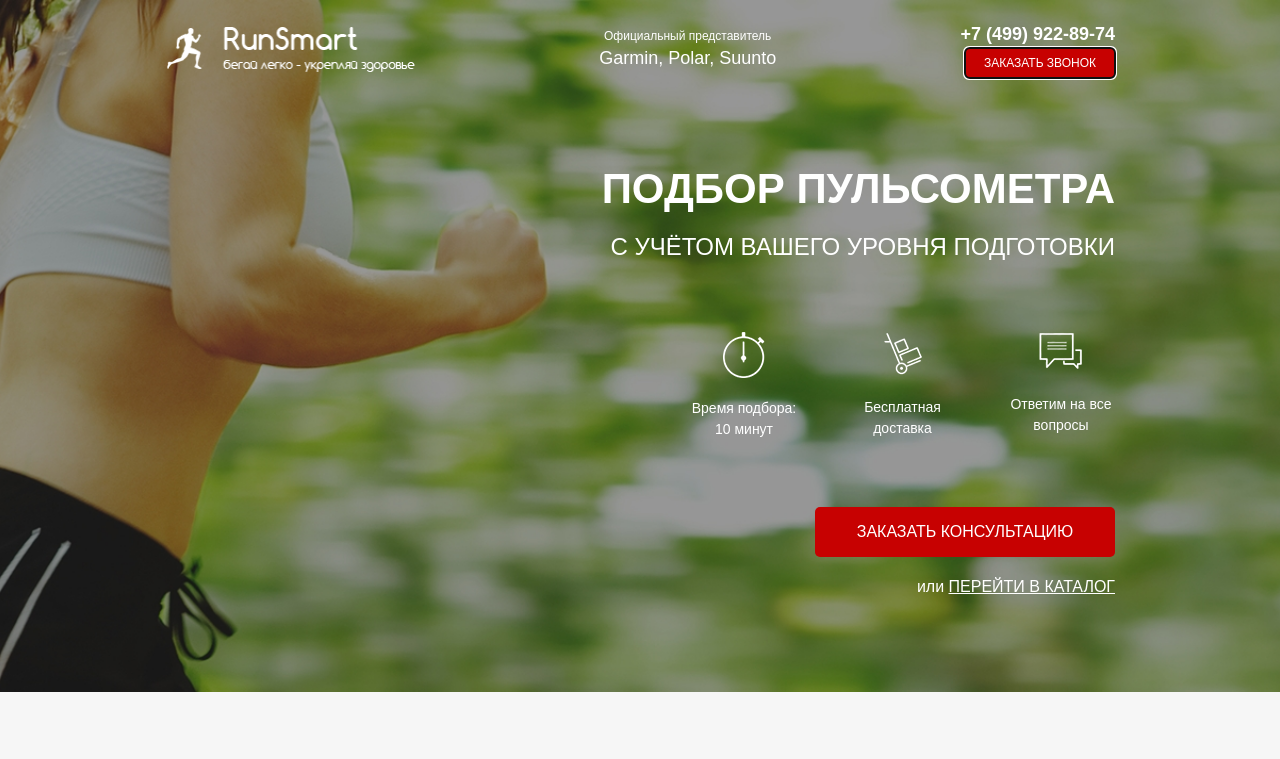
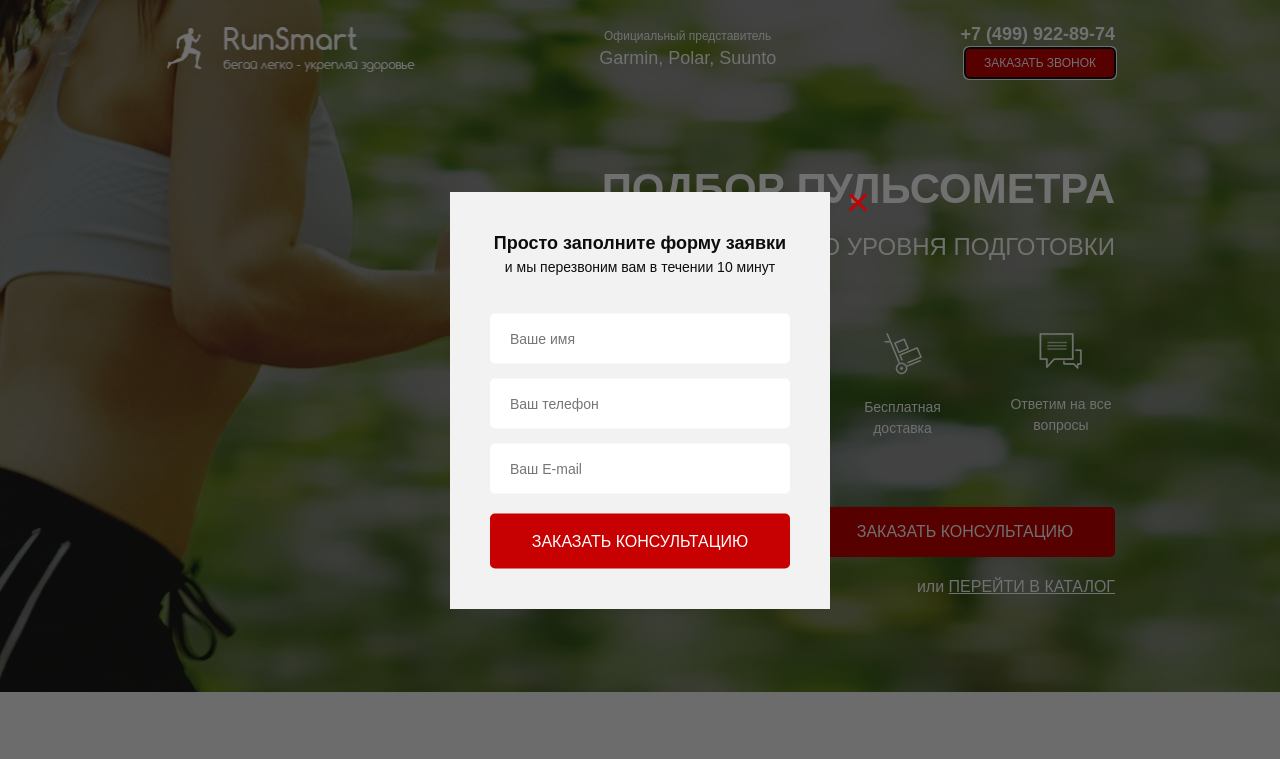
Before and after one commit to uvarova18/pulse_3, a website: page src/index.html in a window 1280 px wide. Both pictures are taken after a click on the button "ЗАКАЗАТЬ ЗВОНОК". Shown: the top 759 px of the page. Drawn offline with nearby package versions, Linux system fonts and the light colour scheme.

Commit message:
modal windows

```diff
--- a/src/index.html
+++ b/src/index.html
@@ -25,7 +25,7 @@
 			   </div>
 			   <div class="header__contacts">
 					<a href="tel:+74999228974" class ="header__phone">+7 (499) 922-89-74 </a>
-					<button class="button">Заказать звонок</button>
+					<button data-modal ="consultation" class="button">Заказать звонок</button>
 				</div>
 
 		   </header>
@@ -46,7 +46,7 @@
 						на все вопросы
 					</div>
 				</div>
-				<button class="button button_main">Заказать консультацию</button>
+				<button data-modal="consultation" class="button button_main">Заказать консультацию</button>
 				<div class="promo_link">
 					или
 					<a href="#">Перейти в каталог</a>
@@ -495,8 +495,44 @@
         </div>
     </footer>
 
+    <div class="overlay">
+        <div class="modal" id="consultation">
+            <div class="modal__close">&times;</div>
+            <div class="modal__subtitle">Просто заполните форму заявки</div>
+            <div class="modal__descr">и мы перезвоним вам в течении 10 минут</div>
+            <form class="feed-form feed-form_mt25" action="#">
+                <input name="name" required placeholder="Ваше имя" type="text">
+                <input name="phone" required placeholder="Ваш телефон" type="number">
+                <input name="email" required placeholder="Ваш E-mail" type="email">
+
+                <button class="button button_submit">заказать консультацию</button>
+            </form>
+        </div>
+
+        <div class="modal" id="order">
+            <div class="modal__close">&times;</div>
+            <div class="modal__subtitle">Ваш заказ:</div>
+            <div class="modal__descr">Пульсометр Polar FT1</div>
+            <form class="feed-form feed-form_mt25" action="#">
+                <input name="name" required placeholder="Ваше имя" type="text">
+                <input name="phone" required placeholder="Ваш телефон" type="number">
+                <input name="email" required placeholder="Ваш E-mail" type="email">
+
+                <button class="button button_submit">купить</button>
+            </form>
+        </div>
+
+        <div class="modal modal_mini" id="thanks">
+            <div class="modal__close">&times;</div>
+            <div class="modal__subtitle">Спасибо за вашу заявку!</div>
+            <div class="modal__descr">Наш менеджер свяжется с вами
+                в ближайшее время!</div>
+        </div>
+    </div
+
+
+    <script type="text/javascript" src="https://code.jquery.com/jquery-migrate-1.2.1.min.js"></script>
     <script type="text/javascript" src="https://code.jquery.com/jquery-1.11.0.min.js"></script>
-	<script type="text/javascript" src="https://code.jquery.com/jquery-migrate-1.2.1.min.js"></script>
     <script src="js/slick.min.js"></script>
     <script src="js/script.js"></script>
 
--- a/src/js/script.js
+++ b/src/js/script.js
@@ -32,4 +32,18 @@
 
     toggleSlide('.catalog-item__link');
     toggleSlide('.catalog-item__back');
+
+    $('[data-modal=consultation]').on('click', function() {
+        $('.overlay, #consultation').fadeIn('slow');
+    });
+    $('.modal__close').on('click', function() {
+        $('.overlay, #consultation, #thanks, #order').fadeOut('slow');
+    });
+
+    $('.button_mini').each(function(i) {
+        $(this).on('click', function() {
+            $('#order .modal__descr').text($('.catalog-item__subtitle').eq(i).text());
+            $('.overlay, #order').fadeIn('slow');
+        })
+    });
 });
--- /dev/null
+++ b/src/sass/blocks/_modal.scss
@@ -0,0 +1,46 @@
+.overlay {
+    display: none;
+    position: fixed;
+    width: 100%;
+    height: 100%;
+    top: 0;
+    background-color: rgba(0,0,0, .56);
+}
+.modal {
+    position: absolute;
+    top: 50%;
+    left: 50%;
+    transform: translate(-50%, -50%);
+    width: 380px;
+    min-height: 400px;
+    background-color: #f2f2f2;
+    padding: 38px 40px 40px 40px;
+    &__close {
+        position: absolute;
+        top: 0;
+        right: -40px;
+        font-size: 41px;
+        line-height: 21px;
+        color: $main-color;
+        cursor: pointer;
+    }
+    &__subtitle {
+        color: #0d0d0d;
+        font-size: 18px;
+        font-weight: 700;
+        text-align: center;
+    }
+    &__descr {
+        color: #0d0d0d;
+        font-size: 14px;
+        font-weight: 500;
+        text-align: center;
+    }
+    &_mini {
+        min-height: 140px;
+    }
+}
+
+#consultation, #order, #thanks {
+    display: none;
+}
--- a/src/sass/style.scss
+++ b/src/sass/style.scss
@@ -20,3 +20,4 @@
 @import 'blocks/catalog';
 @import 'blocks/feed';
 @import 'blocks/footer';
+@import 'blocks/modal';
```
Also changed, not shown: src/css/style.min.css.
